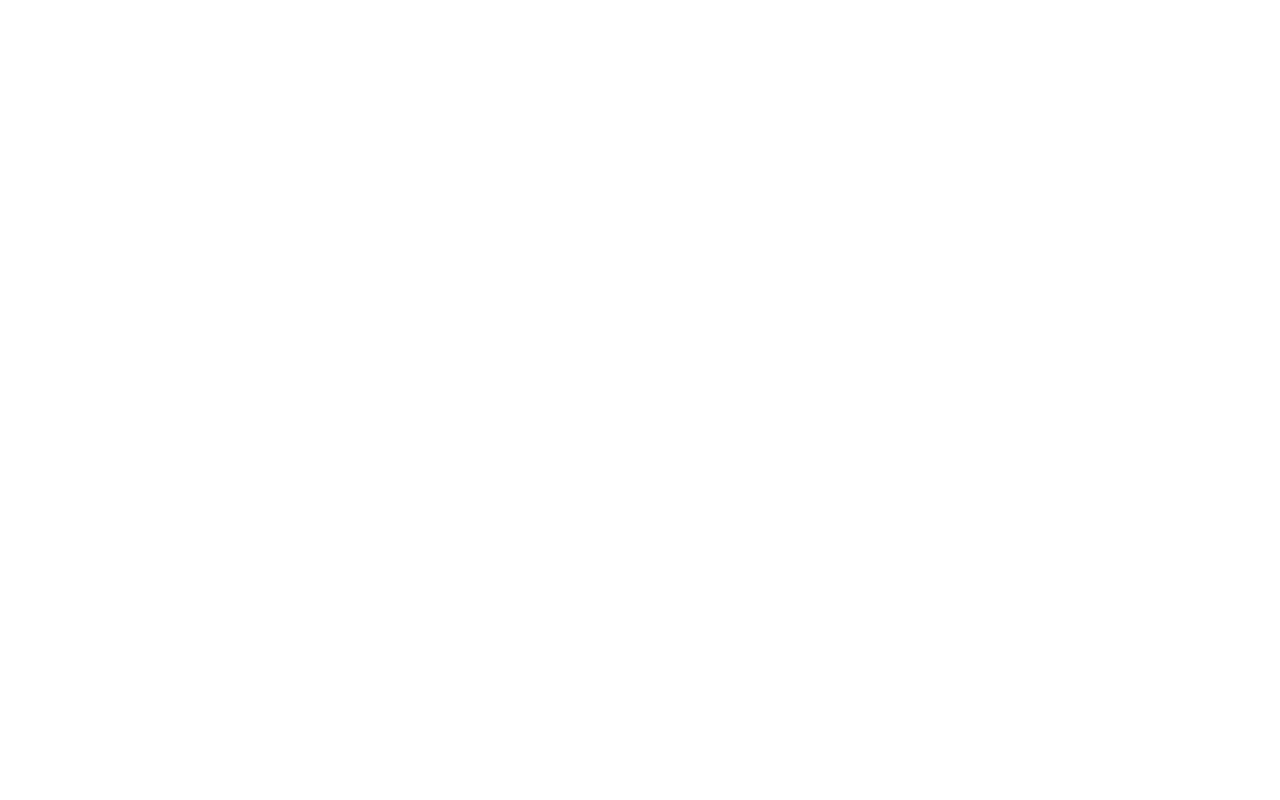
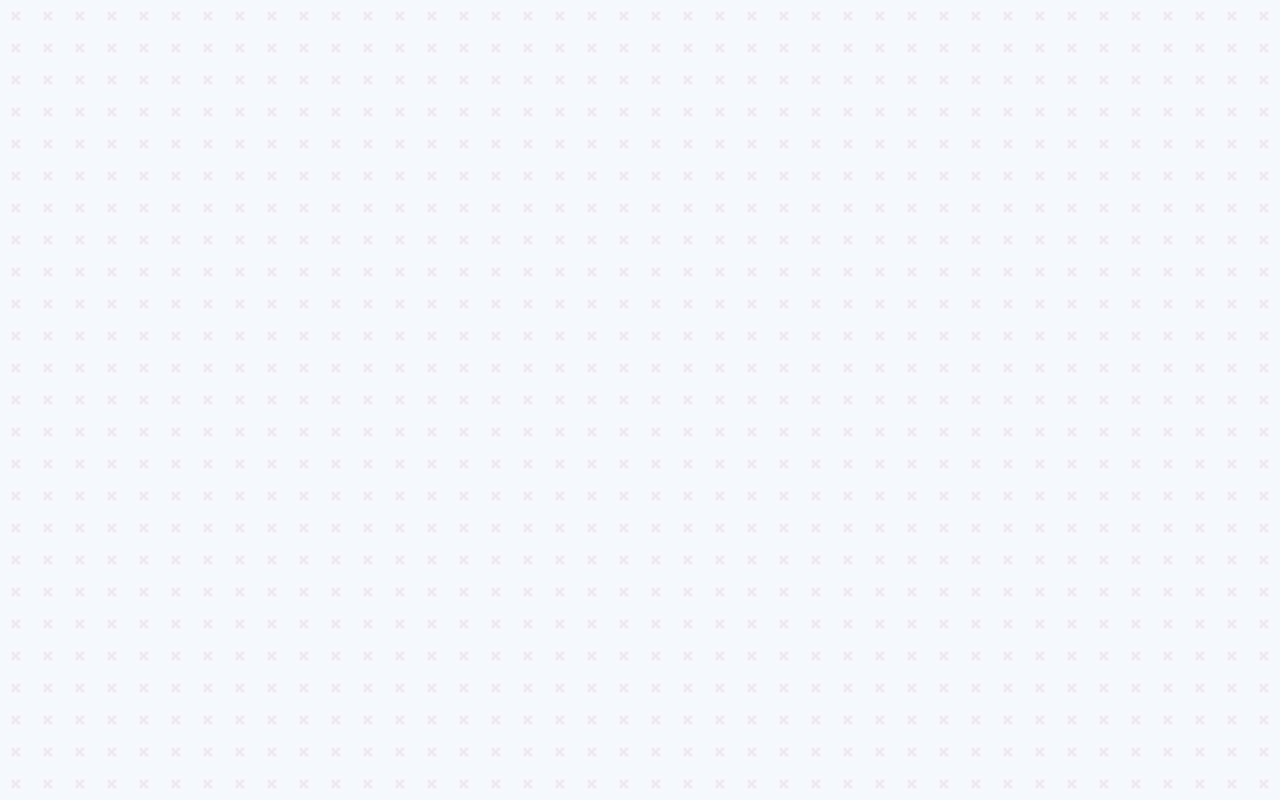
Before and after one commit to benn0k/weather-fella, a website built with Parcel: page index.html in a window 1280 px wide. Shown: the top 800 px of the page. Built offline with nearby package versions, Linux system fonts and the light colour scheme.

Commit message:
add .cache and dis to gitignore, reset background

```diff
--- a/index.html
+++ b/index.html
@@ -10,6 +10,7 @@
     <link rel="stylesheet" href="/styles.css" />
   </head>
   <body>
+    <div class="body-wrapper"></div>
     <script src="./js/index.js" async defer></script>
   </body>
 </html>
--- a/styles.css
+++ b/styles.css
@@ -149,3 +149,26 @@ input,
 select {
   vertical-align: middle;
 }
+
+.body-wrapper {
+  width: 100vw;
+  height: 100vw;
+  background: radial-gradient(circle, transparent 25%, #cfe6f8 26%),
+    linear-gradient(
+      45deg,
+      transparent 46%,
+      #c296a7 47%,
+      #c296a7 52%,
+      transparent 53%
+    ),
+    linear-gradient(
+      135deg,
+      transparent 46%,
+      #c296a7 47%,
+      #c296a7 52%,
+      transparent 53%
+    );
+  background-size: 2em 2em;
+  background-color: #cfe6f8;
+  opacity: 0.2;
+}
```
